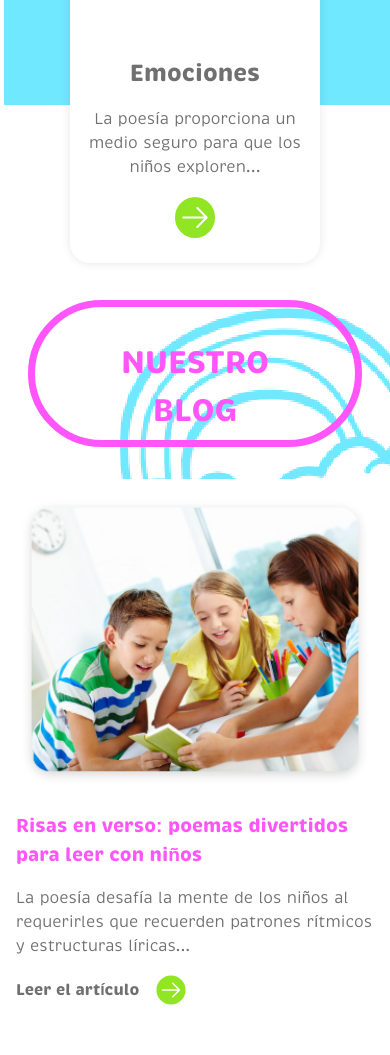
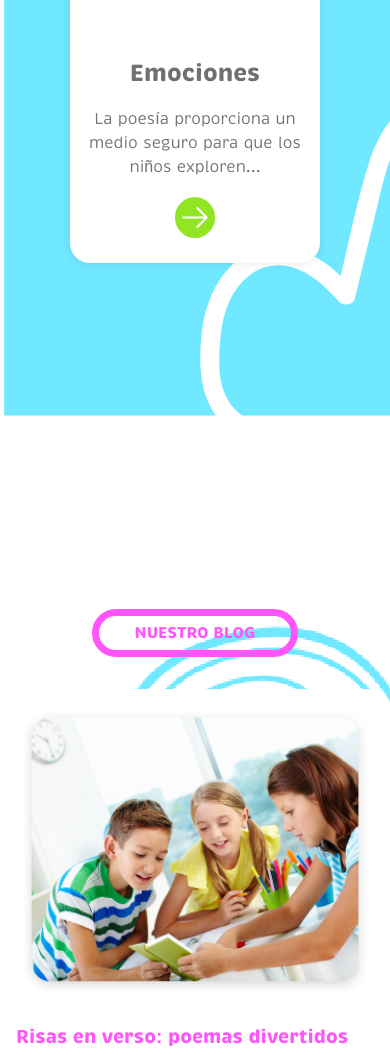
Before and after one commit to retr0mouse/poesiaInfantil, a React (Vite) app: page / in a window 390 px wide. Shown: the part 5700-6755 px from the top of the page. Built offline with nearby package versions, Linux system fonts and the light colour scheme; grey boxes are pictures that could not be loaded; the HTML template or start-up script is replaced by a standard one.

Commit message:
fix blog heading responsiveness

```diff
--- a/src/App.css
+++ b/src/App.css
@@ -190,6 +190,17 @@ main {
     background-image: url("/public/articlesBackground.svg");
     background-size: cover;
   }
+
+  @media (max-width: 768px) {
+    .articles_background {
+      padding-bottom: 10rem;
+    }
+  }
+  @media (max-width: 630px) {
+    .articles_background {
+      padding-bottom: 20rem;
+    }
+  }
   .articles_container {
     padding: 10rem 0;
 
@@ -267,32 +278,35 @@ main {
 
     @media (max-width: 768px) {
       .posts_heading {
-        padding-top: 5rem;
+        font-size: 1.5rem;
+        width: 15rem;
+        padding: 0.3rem 2rem;
       }
     }
 
     @media (max-width: 508px) {
       .posts_heading {
-        padding-top: 2rem;
+        font-size: 1.2rem;
+        width: 12rem;
+        padding: 0.3rem 1.5rem;
       }
     }
 
     @media (max-width: 400px) {
       .posts_heading {
-        width: 15rem;
+        font-size: 1rem;
+        width: 10rem;
+        padding: 0.3rem 1rem;
       }
     }
 
     .posts {
-      /* display: flex;
-      flex-wrap: wrap;
-      justify-content: center; */
       width: 100%;
       display: grid;
       grid-template-columns: repeat(auto-fill, minmax(19.5rem, 1fr));
       grid-column-gap: 1rem;
       grid-row-gap: 1rem;
-
+      max-width: 80rem;
       article {
         box-sizing: border-box;
         padding: 1rem;
```
